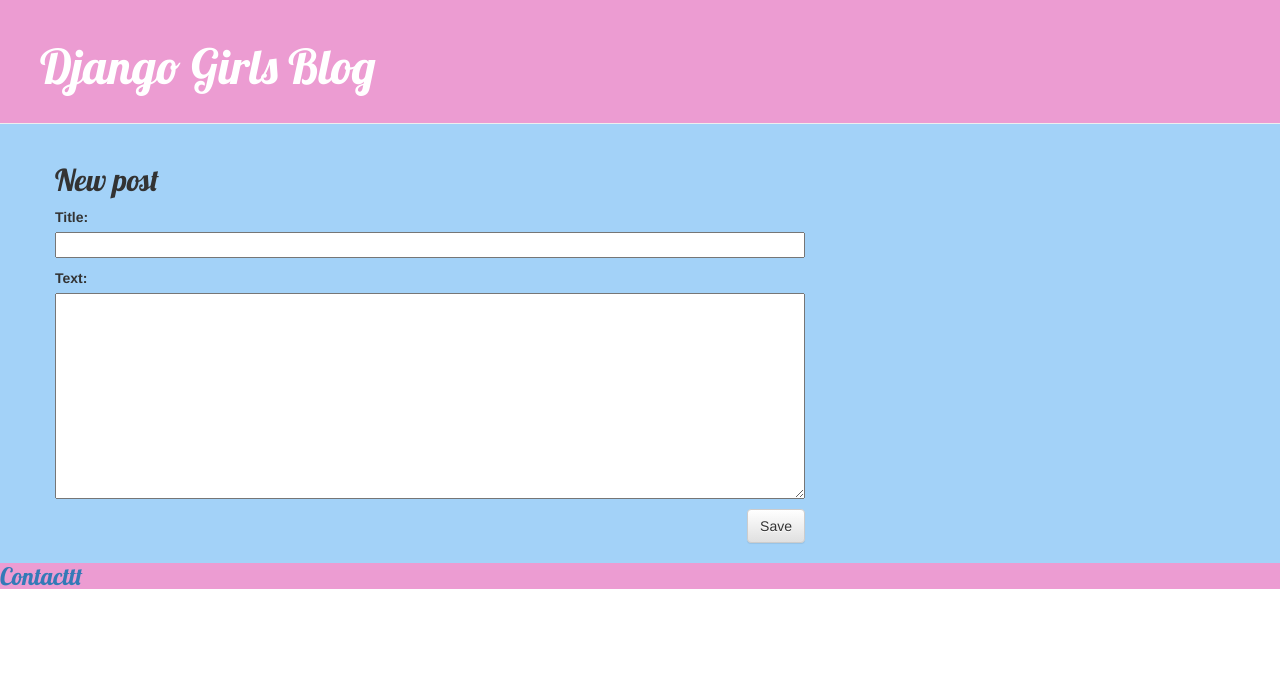
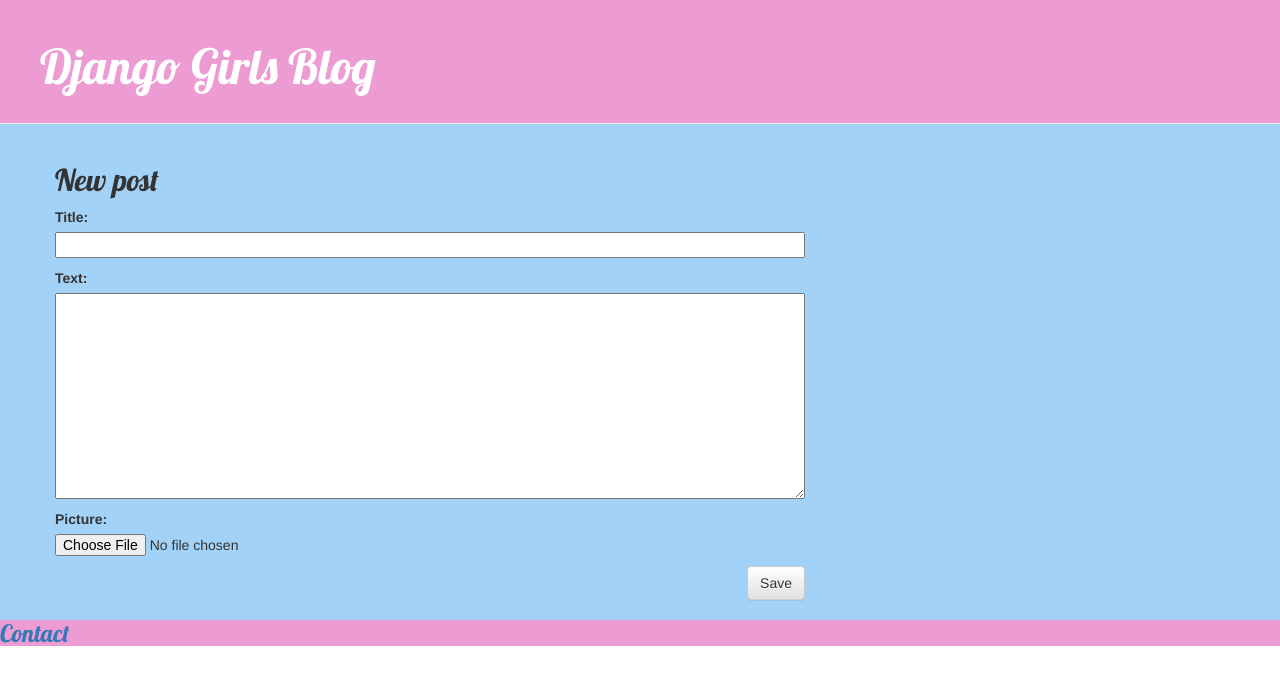
Before and after one commit to MedeeaZ/my-first-blog, a Django app: page /post/new/ in a window 1280 px wide. Shown: the top 685 px of the page. Run offline with Django 3.2, Linux system fonts and the light colour scheme; some libraries are stand-ins or nearby versions.

Commit message:
I tried to add pictures in my posts

```diff
--- a/mysite/blog/forms.py
+++ b/mysite/blog/forms.py
@@ -5,4 +5,4 @@
 
     class Meta:
         model = Post
-        fields = ('title', 'text',)
+        fields = ('title', 'text', 'picture',)
--- a/mysite/blog/models.py
+++ b/mysite/blog/models.py
@@ -7,6 +7,7 @@
     author = models.ForeignKey(settings.AUTH_USER_MODEL, on_delete=models.CASCADE)
     title = models.CharField(max_length=200)
     text = models.TextField()
+    picture = models.ImageField(default= "default.png")
     created_date = models.DateTimeField(default=timezone.now)
     published_date = models.DateTimeField(blank=True, null=True)
 
--- a/mysite/blog/templates/blog/base.html
+++ b/mysite/blog/templates/blog/base.html
@@ -26,7 +26,7 @@
             </div>
         </div>
         <div class = "page-footer" >
-            <h3> <a href = "/"> Contacttt </a></h3>
+            <h3> <a href = "/"> Contact </a></h3>
         </div>
 
     </body>
--- a/mysite/blog/templates/blog/post_detail.html
+++ b/mysite/blog/templates/blog/post_detail.html
@@ -15,6 +15,9 @@
 
         <h2>{{ post.title }}</h2>
         <p> {{post.text|linebreaksbr }}</p>
+        {% if post.picture != "default.png" %}
+        <img src="{{post.picture.url}}" alt="{{ post.title }}">
+        {% endif %}
     </div>
 
 {% endblock %}
--- a/mysite/blog/templates/blog/post_edit.html
+++ b/mysite/blog/templates/blog/post_edit.html
@@ -3,7 +3,7 @@
 {% block content %}
 
     <h2> New post </h2>
-    <form method = "POST" class = "post-form" > {% csrf_token %}
+    <form enctype="multipart/form-data" method = "POST" class = "post-form" > {% csrf_token %}
         {{ form.as_p }}
         <button type = "submit" class = "save btn btn-default"> Save </button>
     </form>
--- a/mysite/blog/templates/blog/post_list.html
+++ b/mysite/blog/templates/blog/post_list.html
@@ -8,6 +8,9 @@
     </div>
     <h2><a href="{% url 'post_detail' pk=post.pk %}">{{ post.title }}</a></h2>
     <p>{{ post.text|linebreaksbr }}</p>
+    {% if post.picture != "default.png" %}
+    <img src="{{post.picture.url}}" width="250" height="250">
+    {% endif %}
 </div>
 {% endfor %}
 {% endblock %}
--- a/mysite/blog/urls.py
+++ b/mysite/blog/urls.py
@@ -1,4 +1,6 @@
 from django.urls import path
+from django.conf import settings
+from django.conf.urls.static import static
 from . import views
 
 urlpatterns = [
@@ -6,4 +8,4 @@
     path('post/<int:pk>/', views.post_detail, name = 'post_detail'),
     path('post/new/', views.post_new, name = 'post_new'),
     path('post/<int:pk>/edit/', views.post_edit, name='post_edit'),
-]
+] + static(settings.MEDIA_URL, document_root = settings.MEDIA_ROOT)
--- a/mysite/blog/views.py
+++ b/mysite/blog/views.py
@@ -13,7 +13,7 @@
 
 def post_new(request):
     if request.method == "POST":
-        form = PostForm(request.POST)
+        form = PostForm(request.POST, request.FILES)
         if form.is_valid():
             post = form.save(commit = False)
             post.author = request.user
@@ -27,7 +27,7 @@
 def post_edit(request, pk):
     post = get_object_or_404(Post, pk = pk)
     if request.method == "POST":
-        form = PostForm(request.POST, instance = post)
+        form = PostForm(request.POST, request.FILES, instance = post)
         if form.is_valid():
             post = form.save(commit=False)
             post.author = request.user
--- a/mysite/mysite/settings.py
+++ b/mysite/mysite/settings.py
@@ -120,3 +120,6 @@
 
 STATIC_URL = '/static/'
 STATIC_ROOT = os.path.join(BASE_DIR, 'static')
+
+MEDIA_ROOT = os.path.join('blog/static', 'media')
+MEDIA_URL = '/media/'
```
Also changed, not shown: mysite/blog/migrations/0002_post_picture.py (added), 1 other file.
